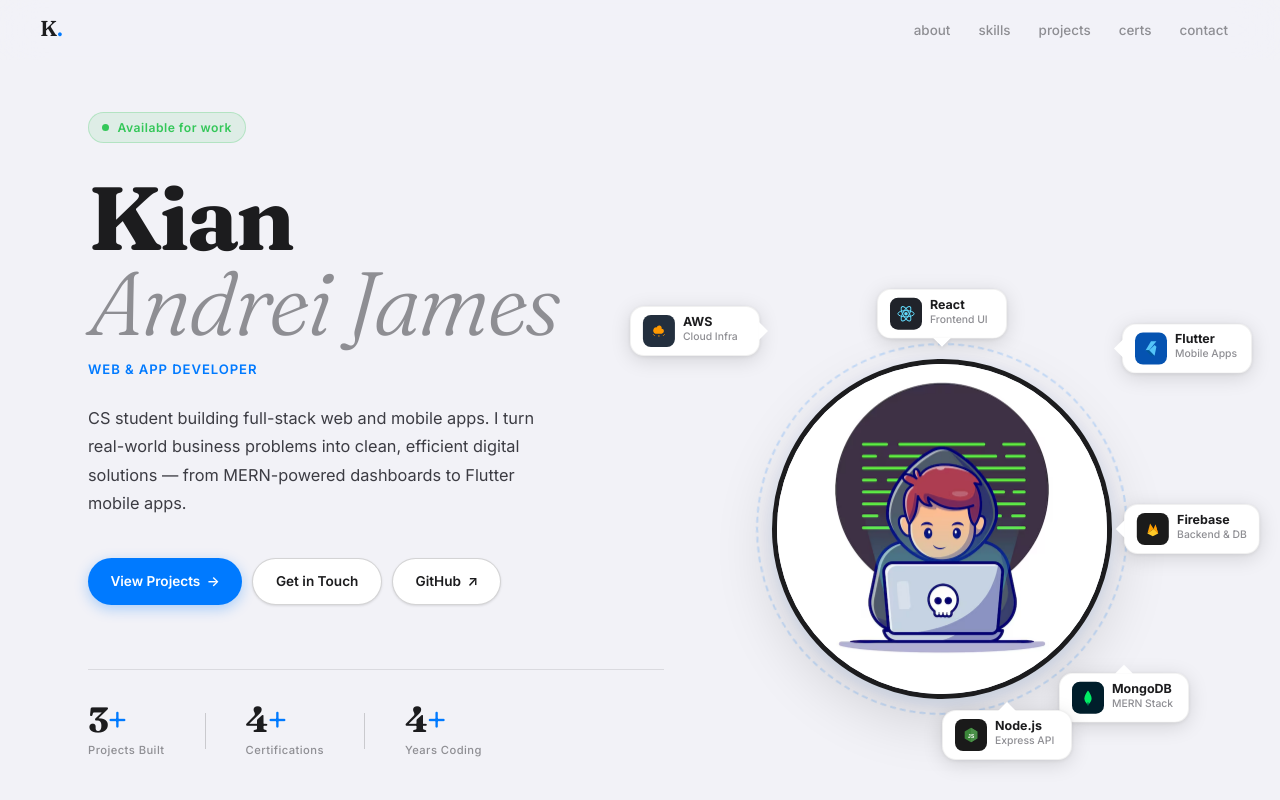
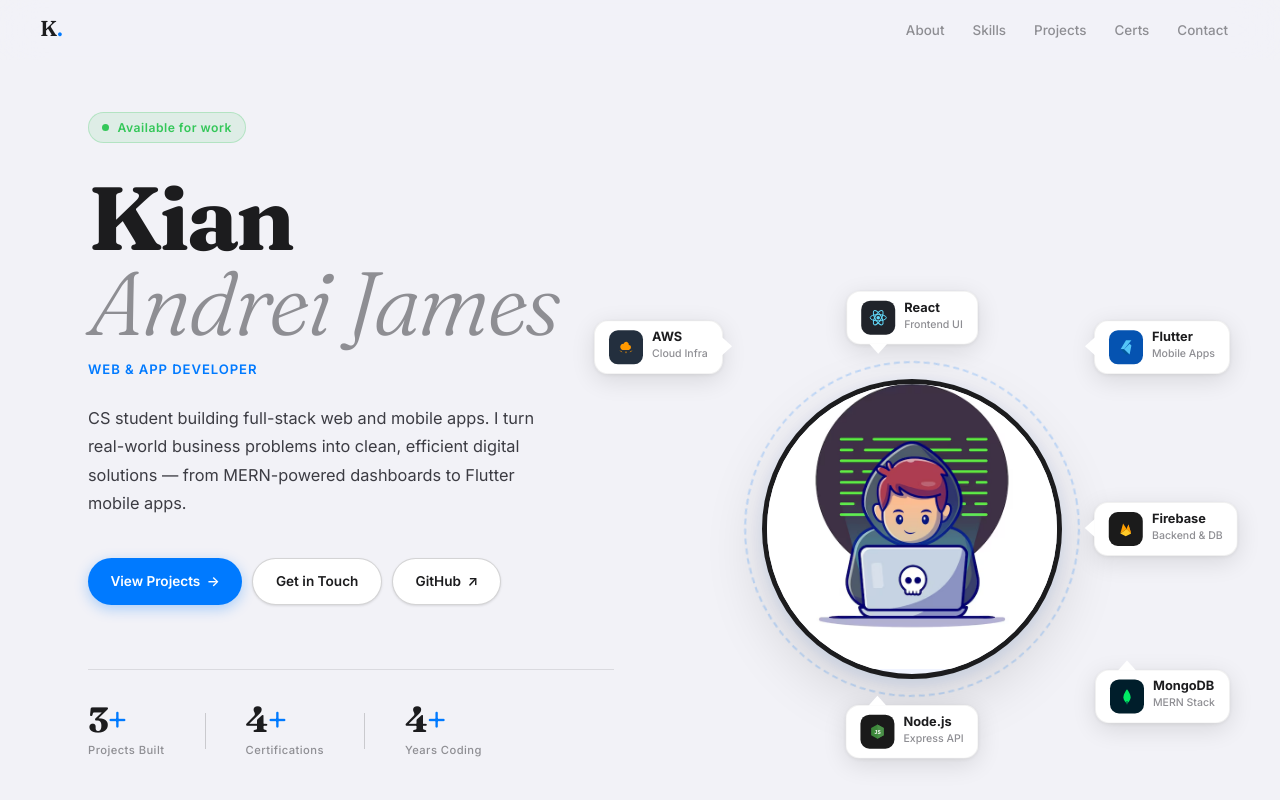
Before and after one commit to Kian-James/My-Portfolio, a React (Vite) app: page / in a window 1280 px wide. Shown: the top 800 px of the page. Built offline with nearby package versions, Linux system fonts and the light colour scheme.

Commit message:
nav and hero change

```diff
--- a/src/components/Hero.module.css
+++ b/src/components/Hero.module.css
@@ -131,35 +131,38 @@
 }
 
 /* ══════════════════════════════════
-   RIGHT SIDE — Avatar + Bubbles
+   RIGHT — Avatar + Bubbles
    ══════════════════════════════════ */
+
+/* The wrap is the true center — all bubble positions are relative to it */
 .avatarWrap {
   position: relative;
-  width: 340px;
-  height: 340px;
+  width: 300px;
+  height: 300px;
   flex-shrink: 0;
   animation: fadeUp 0.6s 0.2s ease both;
-  /* extra margin so floating bubbles don't clip */
-  margin: 80px 80px 80px 60px;
+  /* Large margin gives room for all 6 bubbles to spread out */
+  margin-top: 20px;
+  margin-bottom: 20px;
+  margin-right: 130px;
+  margin-left: 100px;
 }
 
-/* Orbit ring */
+/* Spinning dashed orbit ring */
 .orbitRing {
   position: absolute;
-  inset: -16px;
+  inset: -18px;
   border-radius: 50%;
-  border: 2.5px solid rgba(0,122,255,0.18);
-  border-style: dashed;
+  border: 2px dashed rgba(0,122,255,0.2);
   animation: spinRing 28s linear infinite;
+  pointer-events: none;
 }
-@keyframes spinRing {
-  to { transform: rotate(360deg); }
-}
+@keyframes spinRing { to { transform: rotate(360deg); } }
 
-/* Circle */
+/* The circle */
 .avatarCircle {
-  width: 340px;
-  height: 340px;
+  width: 300px;
+  height: 300px;
   border-radius: 50%;
   border: 5px solid #1C1C1E;
   overflow: hidden;
@@ -169,171 +172,140 @@
   z-index: 2;
 }
 
+/* Image — shifted up so character sits higher in circle */
 .avatarImg {
   width: 100%;
   height: 100%;
   object-fit: cover;
-  object-position: center top;
-  /* push image up so character overflows top of circle */
-  transform: scale(1.12) translateY(-4%);
+  object-position: center 20%;
+  transform: scale(1.15) translateY(-8%);
 }
 
-/* ── Chat bubble base ── */
+/* ── Shared bubble styles ── */
 .bubble {
   position: absolute;
   display: flex;
   align-items: center;
-  gap: 8px;
+  gap: 9px;
   background: white;
   border-radius: 14px;
-  padding: 8px 12px;
-  box-shadow: 0 4px 20px rgba(0,0,0,0.13), 0 1px 4px rgba(0,0,0,0.08);
+  padding: 9px 14px;
+  box-shadow: 0 6px 24px rgba(0,0,0,0.11), 0 1px 4px rgba(0,0,0,0.07);
   border: 1px solid rgba(0,0,0,0.06);
   z-index: 10;
   white-space: nowrap;
-  min-width: 130px;
+}
+.bubbleIcon {
+  width: 34px; height: 34px;
+  border-radius: 9px;
+  display: flex; align-items: center; justify-content: center;
+  flex-shrink: 0;
+}
+.bubbleText { display: flex; flex-direction: column; gap: 2px; }
+.bubbleName { font-size: 0.8rem; font-weight: 700; color: #1C1C1E; line-height: 1; }
+.bubbleSub  { font-size: 0.66rem; color: #8E8E93; font-weight: 500; }
+
+/* Tail arrows */
+.bubbleTail { position: absolute; width: 0; height: 0; }
+.tailBottom {
+  bottom: -10px; left: 22px;
+  border-left: 9px solid transparent; border-right: 9px solid transparent;
+  border-top: 10px solid white;
+}
+.tailTop {
+  top: -10px; left: 22px;
+  border-left: 9px solid transparent; border-right: 9px solid transparent;
+  border-bottom: 10px solid white;
+}
+.tailRight {
+  right: -10px; top: 16px;
+  border-top: 9px solid transparent; border-bottom: 9px solid transparent;
+  border-left: 10px solid white;
+}
+.tailLeft {
+  left: -10px; top: 16px;
+  border-top: 9px solid transparent; border-bottom: 9px solid transparent;
+  border-right: 10px solid white;
 }
 
-.bubbleIcon {
-  width: 32px;
-  height: 32px;
-  border-radius: 8px;
-  display: flex;
-  align-items: center;
-  justify-content: center;
-  flex-shrink: 0;
+/* ══════════════════════════════════
+   BUBBLE POSITIONS — evenly spread
+   Clock positions around the circle:
+   12 o'clock = top-center
+   2 o'clock  = top-right
+   4 o'clock  = right
+   6 o'clock  = bottom-center
+   8 o'clock  = bottom-left
+   10 o'clock = top-left
+   ══════════════════════════════════ */
+
+/* React — 12 o'clock (top center) */
+.bubbleTop {
+  top: -88px;
+  left: 50%;
+  transform: translateX(-50%);
+  animation: floatUD 3.0s ease-in-out infinite;
 }
 
-.bubbleText {
-  display: flex;
-  flex-direction: column;
-  gap: 1px;
-}
-.bubbleName {
-  font-size: 0.78rem;
-  font-weight: 700;
-  color: #1C1C1E;
-  line-height: 1;
-}
-.bubbleSub {
-  font-size: 0.65rem;
-  color: #8E8E93;
-  font-weight: 500;
+/* Flutter — 2 o'clock (top right) */
+.bubbleTopRight {
+  top: -52px;
+  right: -168px;
+  animation: floatUD 3.4s ease-in-out infinite 0.5s;
 }
 
-/* Tail shapes */
-.bubbleTail {
-  position: absolute;
-  width: 0; height: 0;
-}
-.tailBottom {
-  bottom: -9px; left: 50%; transform: translateX(-50%);
-  border-left: 9px solid transparent;
-  border-right: 9px solid transparent;
-  border-top: 9px solid white;
-  filter: drop-shadow(0 2px 2px rgba(0,0,0,0.08));
-}
-.tailTop {
-  top: -9px; left: 50%; transform: translateX(-50%);
-  border-left: 9px solid transparent;
-  border-right: 9px solid transparent;
-  border-bottom: 9px solid white;
-}
-.tailLeft {
-  left: -9px; top: 50%; transform: translateY(-50%);
-  border-top: 9px solid transparent;
-  border-bottom: 9px solid transparent;
-  border-right: 9px solid white;
-}
-.tailRight {
-  right: -9px; top: 50%; transform: translateY(-50%);
-  border-top: 9px solid transparent;
-  border-bottom: 9px solid transparent;
-  border-left: 9px solid white;
+/* Firebase — 4 o'clock (right) */
+.bubbleRight {
+  top: 50%;
+  right: -176px;
+  transform: translateY(-50%);
+  animation: floatLR 2.9s ease-in-out infinite 0.2s;
 }
 
-/* ── Bubble positions ── */
-/* React — top center */
-.bubbleTop {
-  top: -70px;
+/* MongoDB — 6 o'clock (bottom right) */
+.bubbleBottomRight {
+  bottom: -52px;
+  right: -168px;
+  animation: floatUD 3.3s ease-in-out infinite 0.8s;
+}
+
+/* Node.js — 6 o'clock (bottom center) */
+.bubbleBottom {
+  bottom: -88px;
   left: 50%;
   transform: translateX(-50%);
-  animation: floatA 3s ease-in-out infinite;
+  animation: floatUD 3.7s ease-in-out infinite 0.3s;
 }
 
-/* Flutter — top right */
-.bubbleTopRight {
-  top: -30px;
-  right: -140px;
-  animation: floatB 3.4s ease-in-out infinite 0.3s;
+/* AWS — 10 o'clock (top left) */
+.bubbleTopLeft {
+  top: -52px;
+  left: -168px;
+  animation: floatUD 3.1s ease-in-out infinite 1s;
 }
 
-/* Firebase — right middle */
-.bubbleRight {
-  top: 50%;
-  right: -148px;
-  transform: translateY(-50%);
-  animation: floatC 2.9s ease-in-out infinite 0.6s;
+/* Float animations */
+@keyframes floatUD {
+  0%, 100% { transform: translateX(var(--tx, -50%)) translateY(0px); }
+  50%       { transform: translateX(var(--tx, -50%)) translateY(-9px); }
+}
+@keyframes floatLR {
+  0%, 100% { transform: translateY(-50%) translateX(0px); }
+  50%       { transform: translateY(-50%) translateX(-6px); }
 }
 
-/* MongoDB — bottom right */
-.bubbleBottomRight {
-  bottom: -30px;
-  right: -142px;
-  animation: floatA 3.2s ease-in-out infinite 0.9s;
-}
-
-/* Node.js — bottom center */
-.bubbleBottom {
-  bottom: -70px;
-  left: 50%;
-  transform: translateX(-50%);
-  animation: floatB 3.6s ease-in-out infinite 0.4s;
-}
-
-/* AWS — top left */
-.bubbleTopLeft {
-  top: -28px;
-  left: -140px;
-  animation: floatC 3.1s ease-in-out infinite 0.7s;
-}
-
-/* Float keyframes */
-@keyframes floatA {
-  0%, 100% { transform: translateX(-50%) translateY(0px); }
-  50%       { transform: translateX(-50%) translateY(-8px); }
-}
-@keyframes floatB {
-  0%, 100% { transform: translateY(0px); }
-  50%       { transform: translateY(-10px); }
-}
-@keyframes floatC {
-  0%, 100% { transform: translateY(-50%) translateX(0px); }
-  50%       { transform: translateY(-50%) translateX(-5px); }
-}
+/* Override transform for non-centered bubbles */
+.bubbleTopRight, .bubbleBottomRight, .bubbleTopLeft { --tx: 0px; }
 
 /* ── Responsive ── */
 @media (max-width: 1100px) {
-  .avatarWrap { width: 280px; height: 280px; margin: 70px 70px 70px 50px; }
-  .avatarCircle { width: 280px; height: 280px; }
-  .bubble { min-width: 110px; padding: 6px 10px; }
-  .bubbleName { font-size: 0.72rem; }
-  .bubbleTopRight { right: -120px; }
-  .bubbleRight { right: -126px; }
-  .bubbleBottomRight { right: -122px; }
-  .bubbleTopLeft { left: -120px; }
+  .avatarWrap { margin-right: 110px; margin-left: 80px; }
 }
-
 @media (max-width: 860px) {
   .inner { grid-template-columns: 1fr; gap: 2rem; }
-  .avatarWrap { order: -1; margin: 60px auto; width: 240px; height: 240px; }
-  .avatarCircle { width: 240px; height: 240px; }
+  .avatarWrap { order: -1; margin: 80px auto; }
   .hero { padding: 5.5rem 1.5rem 4rem; }
   .stats { gap: 1.5rem; }
   .ctas { flex-direction: column; }
   .btn { justify-content: center; }
-  .bubbleTopRight { right: -110px; top: -20px; }
-  .bubbleRight { right: -120px; }
-  .bubbleBottomRight { right: -110px; bottom: -20px; }
-  .bubbleTopLeft { left: -110px; top: -20px; }
 }
--- a/src/components/Nav.tsx
+++ b/src/components/Nav.tsx
@@ -2,11 +2,11 @@
 import styles from './Nav.module.css';
 
 const NAV_LINKS = [
-  { href: '#about',          label: 'about' },
-  { href: '#skills',         label: 'skills' },
-  { href: '#projects',       label: 'projects' },
-  { href: '#certifications', label: 'certs' },
-  { href: '#contact',        label: 'contact' },
+  { href: '#about',          label: 'About' },
+  { href: '#skills',         label: 'Skills' },
+  { href: '#projects',       label: 'Projects' },
+  { href: '#certifications', label: 'Certs' },
+  { href: '#contact',        label: 'Contact' },
 ];
 
 export default function Nav() {
```
